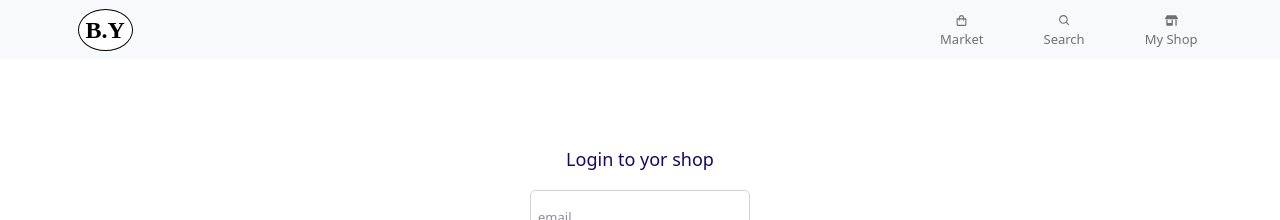
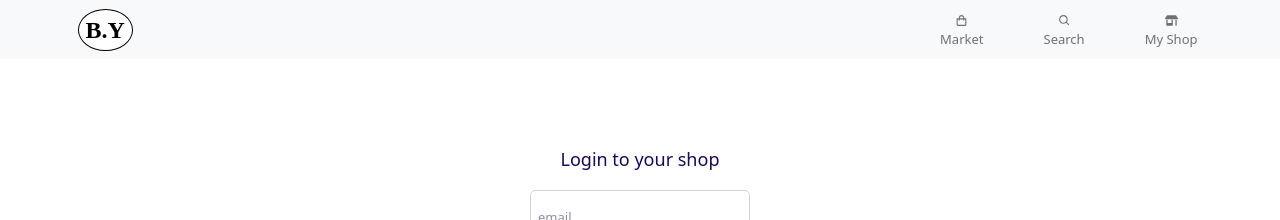
Before and after one commit to Max-256/BIG-YES, a React (Create React App) app: page /login in a window 1280 px wide. Shown: the top 220 px of the page. Built offline with nearby package versions, Linux system fonts and the light colour scheme.

Commit message:
fix typo

```diff
--- a/src/components/Login.jsx
+++ b/src/components/Login.jsx
@@ -39,7 +39,7 @@ const Login = (props) => {
     return (
         <Fragment>
 
-        <h2 className='login-shop-heading'>Login to yor shop</h2>
+        <h2 className='login-shop-heading'>Login to your shop</h2>
 
         <div className='login'>
 
```
